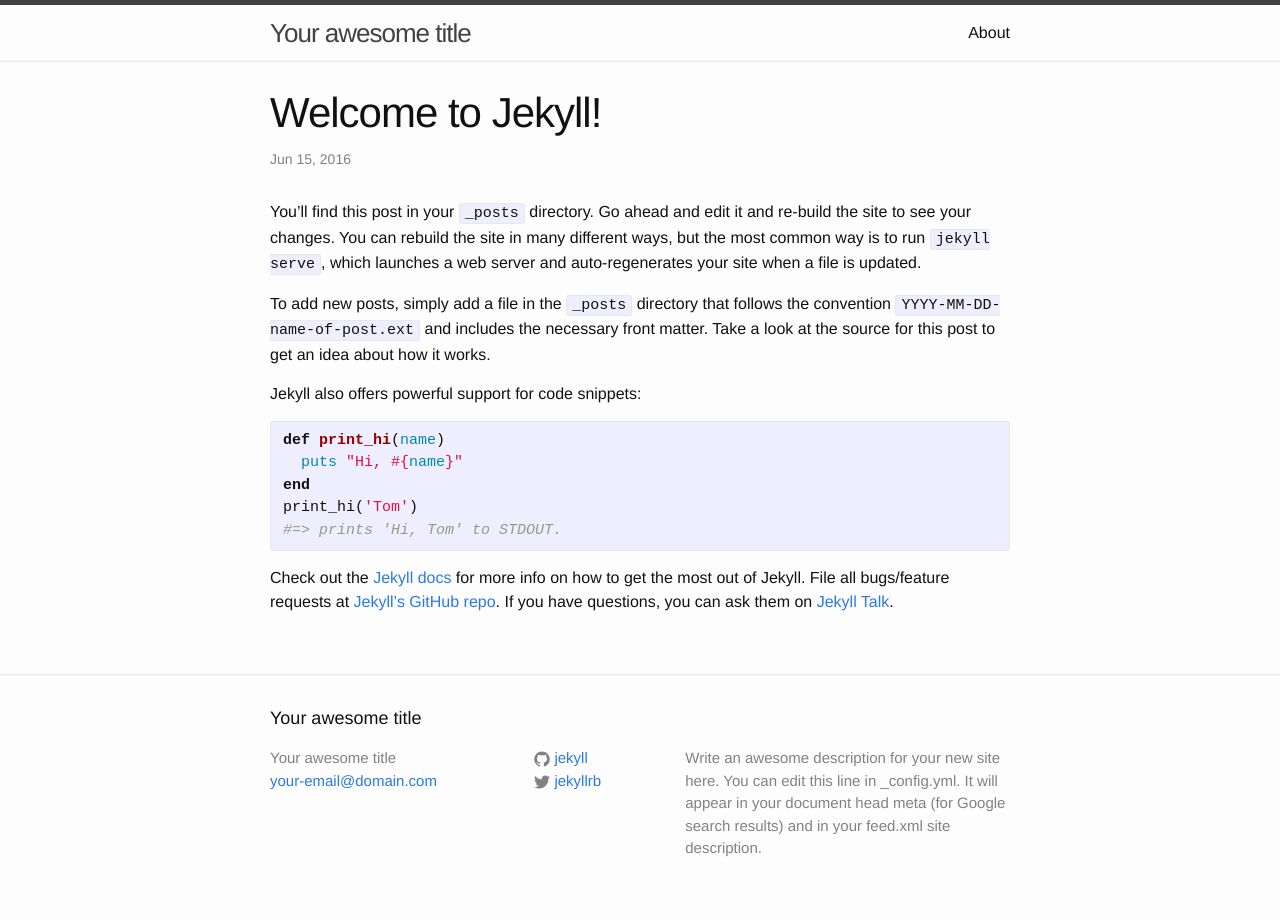
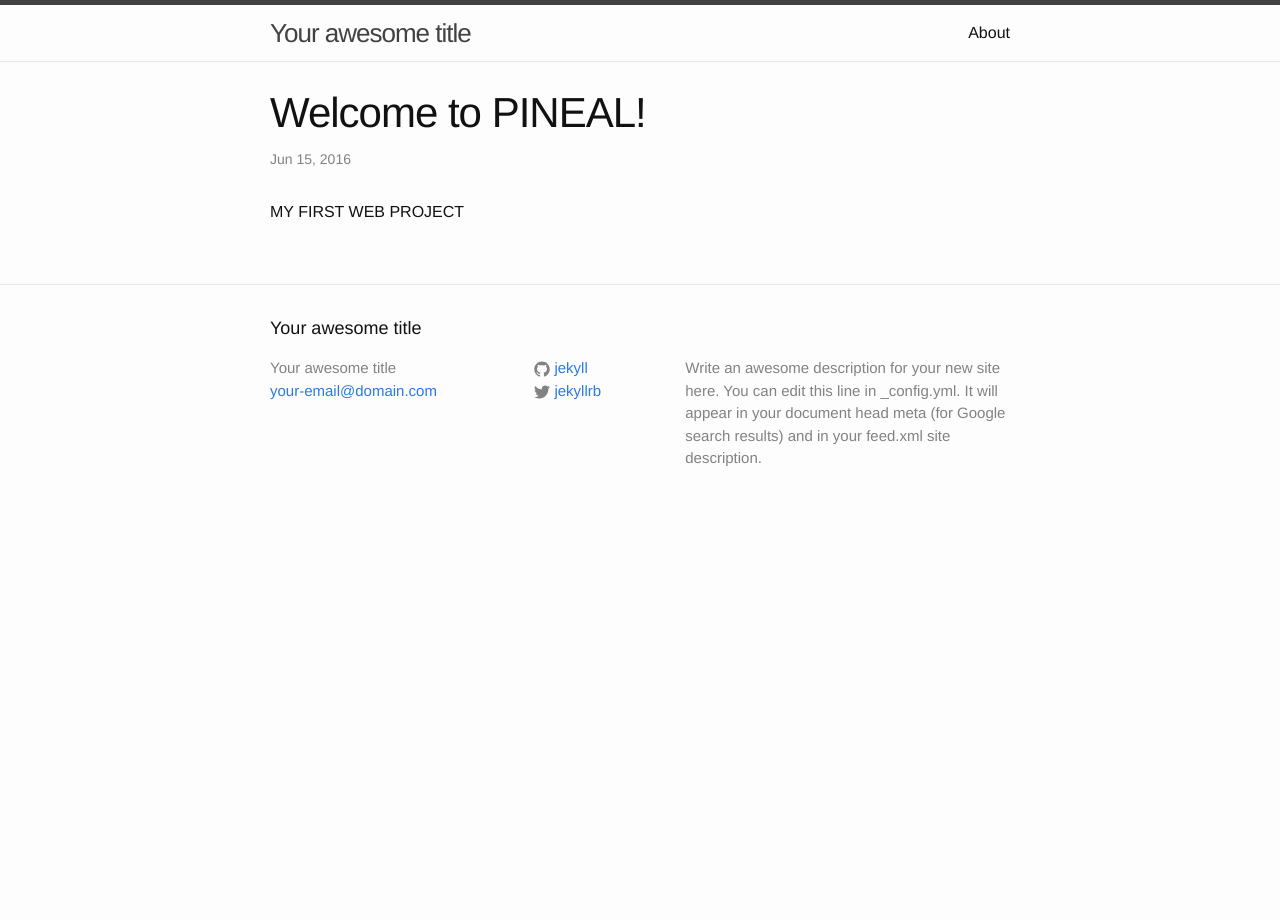
Before and after one commit to krbtjohn/krbtjohn.github.io, a Jekyll site: the page built from _posts/2016-06-15-welcome-to-jekyll.markdown, in a window 1280 px wide. Built offline with Jekyll 4.4.1, drawn with Linux system fonts in a browser that asks for light colours.

Commit message:
Update 2016-06-15-welcome-to-jekyll.markdown

```diff
--- a/_posts/2016-06-15-welcome-to-jekyll.markdown
+++ b/_posts/2016-06-15-welcome-to-jekyll.markdown
@@ -1,25 +1,7 @@
 ---
 layout: post
-title:  "Welcome to Jekyll!"
+title:  "Welcome to PINEAL!"
 date:   2016-06-15 00:26:59 -0400
 categories: jekyll update
 ---
-You’ll find this post in your `_posts` directory. Go ahead and edit it and re-build the site to see your changes. You can rebuild the site in many different ways, but the most common way is to run `jekyll serve`, which launches a web server and auto-regenerates your site when a file is updated.
-
-To add new posts, simply add a file in the `_posts` directory that follows the convention `YYYY-MM-DD-name-of-post.ext` and includes the necessary front matter. Take a look at the source for this post to get an idea about how it works.
-
-Jekyll also offers powerful support for code snippets:
-
-{% highlight ruby %}
-def print_hi(name)
-  puts "Hi, #{name}"
-end
-print_hi('Tom')
-#=> prints 'Hi, Tom' to STDOUT.
-{% endhighlight %}
-
-Check out the [Jekyll docs][jekyll-docs] for more info on how to get the most out of Jekyll. File all bugs/feature requests at [Jekyll’s GitHub repo][jekyll-gh]. If you have questions, you can ask them on [Jekyll Talk][jekyll-talk].
-
-[jekyll-docs]: http://jekyllrb.com/docs/home
-[jekyll-gh]:   https://github.com/jekyll/jekyll
-[jekyll-talk]: https://talk.jekyllrb.com/
+MY FIRST WEB PROJECT
```
